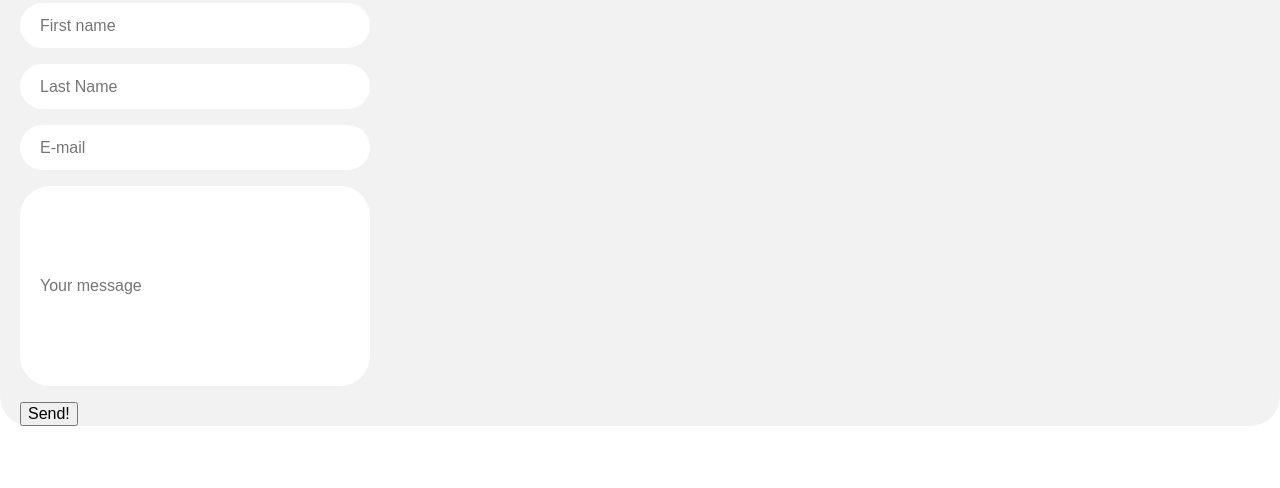
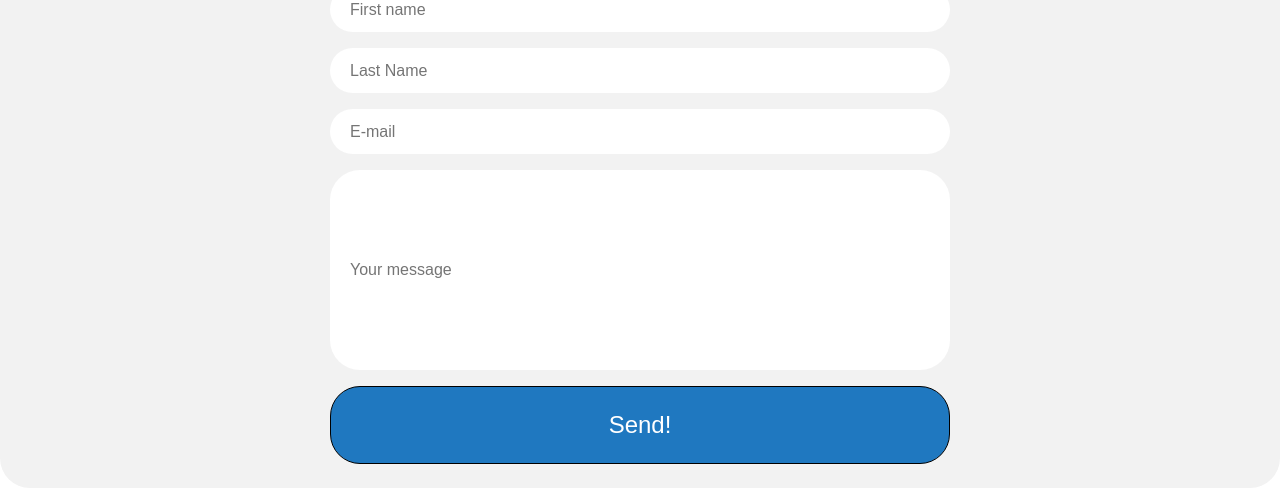
Before and after one commit to The-Java-Scripters/Project-2-Web-Redesign, a plain HTML site: page contact.html in a window 1280 px wide. Shown: the part 352-840 px from the top of the page. Before the commit the page ends 800 px from the top, so only its background shows below. Drawn offline with Linux system fonts and the light colour scheme.

Commit message:
remove br tags, fix form indentation and css

```diff
--- a/contact.html
+++ b/contact.html
@@ -63,12 +63,12 @@
   </header>
   <div id="forms">
   <h1>Contact Us</h1>
-  <form action="/action_page.php"><br>
-  <input type="text" id="fname" name="fname" placeholder="First name"><br><br>
-  <input type="text" id="lname" name="lname" placeholder="Last Name"><br><br>
-  <input type="text" id="em" name="em" placeholder="E-mail"><br><br>
-  <input type="text" id="message" name="message" placeholder="Your message"><br><br>
-  <input type="submit" value="Send!">
+  <form action="/action_page.php">
+    <input type="text" id="fname" name="fname" placeholder="First name">
+    <input type="text" id="lname" name="lname" placeholder="Last Name">
+    <input type="text" id="em" name="em" placeholder="E-mail">
+    <input type="text" id="message" name="message" placeholder="Your message">
+    <input type="submit" id = "submit" value="Send!">
   </form>
   </div>
 </body>
--- a/css/screen.css
+++ b/css/screen.css
@@ -68,11 +68,14 @@ html {
   line-height: 1.182em;
   font-weight: bold;
 }
+
 #forms {
   background-color: #f2f2f2;
   border-radius: 30px;
   padding: 0 20px;
+  text-align: center;
 }
+
 #forms h1 {
   text-align: center;
   line-height: 100%;
@@ -82,12 +85,31 @@ html {
   font-weight: bold;
 }
 
+#forms input {
+  margin-bottom: 1em;
+
+}
+
+form #em, #message {
+  width: 90%;
+}
+
+#submit {
+  width: 100%;
+  border-radius: 30px;
+  border: 1px solid black;
+  padding: 1em;
+  background-color: #1f78c0;
+  color: white;
+  font-size: 1.5em;
+}
+
 #fname, #lname, #em {
   border: 0;
   position: relative;
   overflow: hidden;
   height: 45px;
-  width: 350px;
+  width: 45%;
   background-color: #fff;
   padding: 0 20px;
   border-radius: 30px;
@@ -98,7 +120,6 @@ html {
   position: relative;
   overflow: hidden;
   height: 200px;
-  width: 350px;
   background-color: #fff;
   padding: 0 20px;
   border-radius: 30px;
@@ -493,7 +514,11 @@ i {
     width: 50%;
     padding-top: 1em;
     float: right;
-    }
+  }
+
+  #forms input {
+    width: 50%;
+  }
 }
 
 @media screen and (min-width: 1500px){
@@ -518,4 +543,12 @@ i {
   #journal-content img {
     width: 500px;
   }
+
+  #forms {
+    width: 600px;
+    margin: 0 auto;
+  }
+  #forms input {
+    width: 500px;
+  }
 }
```
